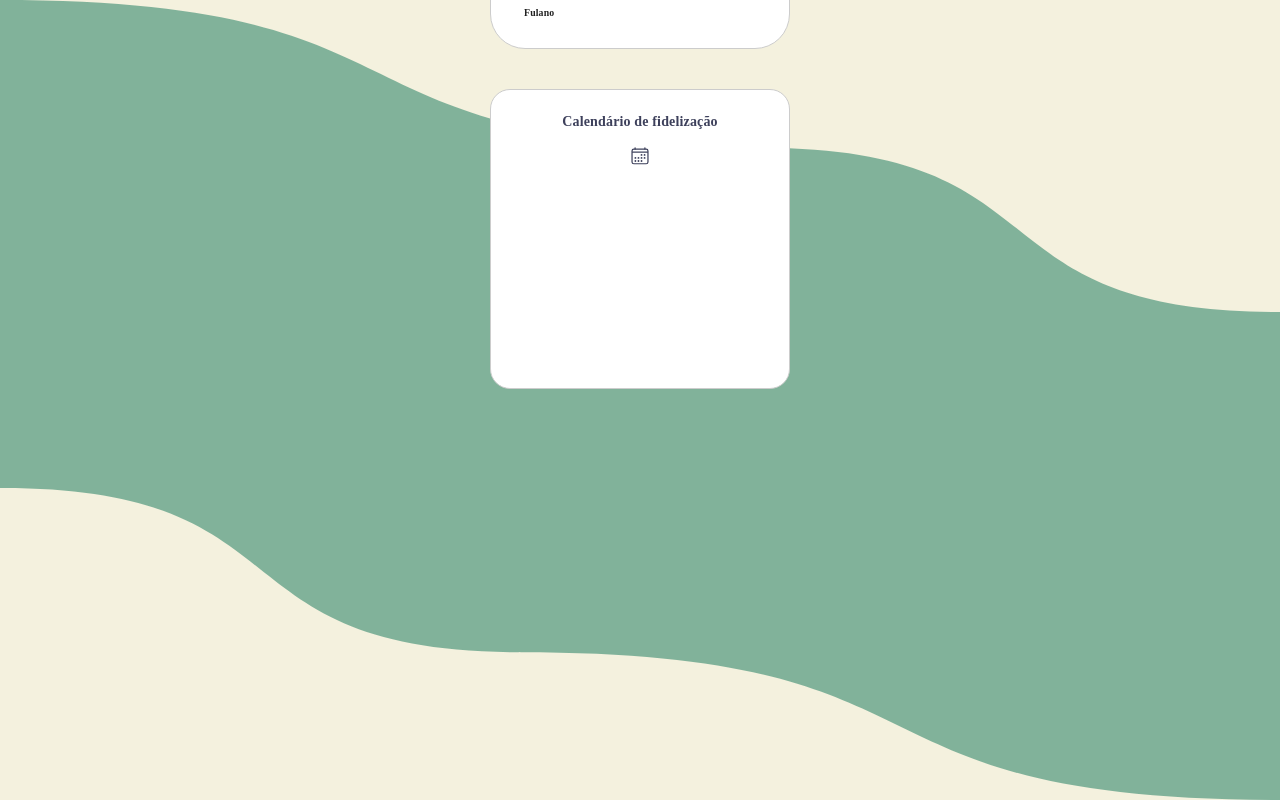
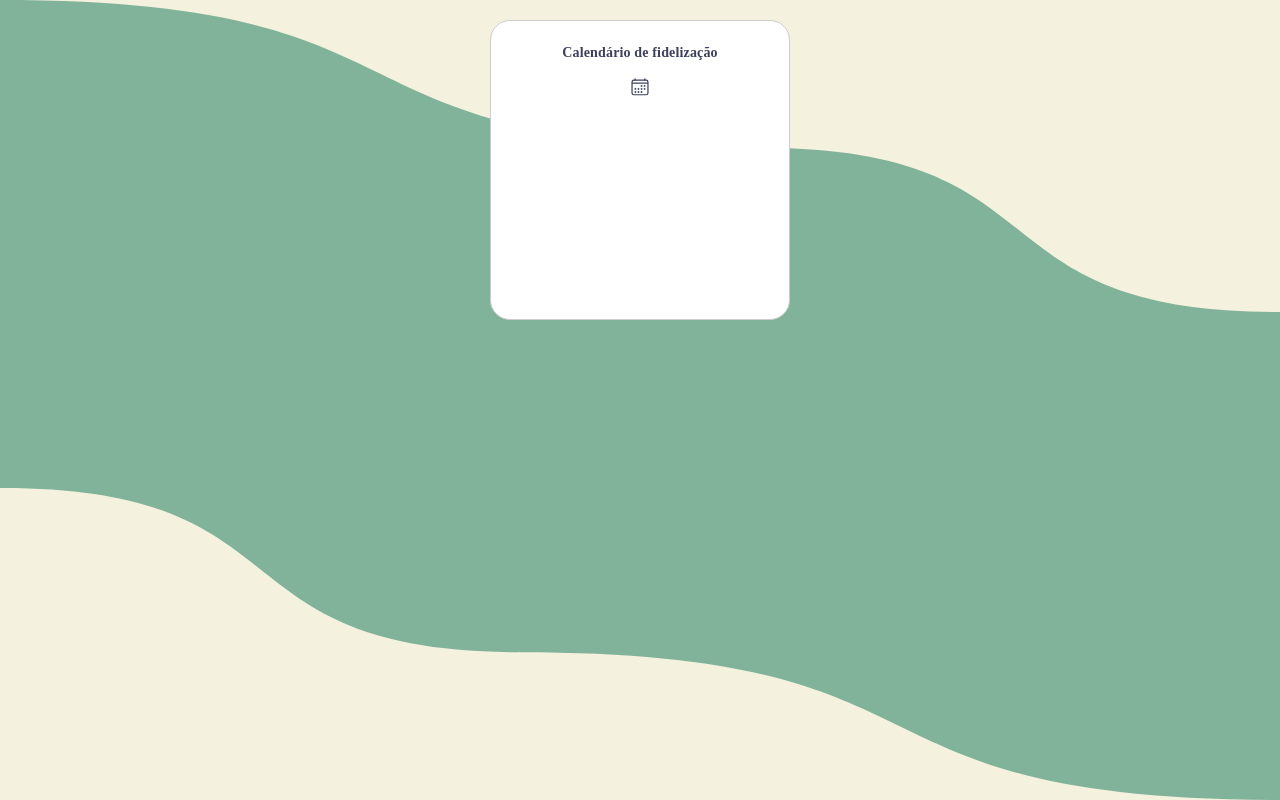
Before and after one commit to brunodassisf/fideliza-cdd-front-end, a React (Create React App) app: page /home in a window 1280 px wide. Built offline with nearby package versions, Linux system fonts and the light colour scheme.

Commit message:
Adjustment component menu

```diff
--- a/src/components/Menu/Menu.styles.ts
+++ b/src/components/Menu/Menu.styles.ts
@@ -1,28 +1,3 @@
-import styled from 'styled-components';
-import { colors } from '../../theme/color';
+import { makeStyles } from '@material-ui/core/styles';
 
-export const Container = styled.div`
-    z-index: 3;
-    background-color: #ffffff;
-    height: 89px;
-    max-width: 600px;
-    width: 300px;
-    position: relative;
-    border-radius: 35px;
-    top: -40px;
-    border: 1px solid #ccc;
-    margin: auto;
-`;
-
-export const Content = styled.div`
-    position: absolute;
-    bottom: 18px;
-    left: 33px;
-    max-width: 600px;
-    width: 270px;
-`;
-
-export const User = styled.h3`
-    font-family: NunitoRegular;
-    font-size: 0.7em;
-`;
+export const useStyles = makeStyles((theme) => ({}));
--- a/src/components/Menu/Menu.tsx
+++ b/src/components/Menu/Menu.tsx
@@ -1,14 +1,11 @@
 import React from 'react';
-import { Container, Content, User } from './Menu.styles';
 
 const Menu = () => {
-    return (
-        <Container>
-            <Content>
-                <User>Fulano</User>
-            </Content>
-        </Container>
-    );
+  return (
+    <>
+      <div>menu</div>
+    </>
+  );
 };
 
 export default Menu;
```
